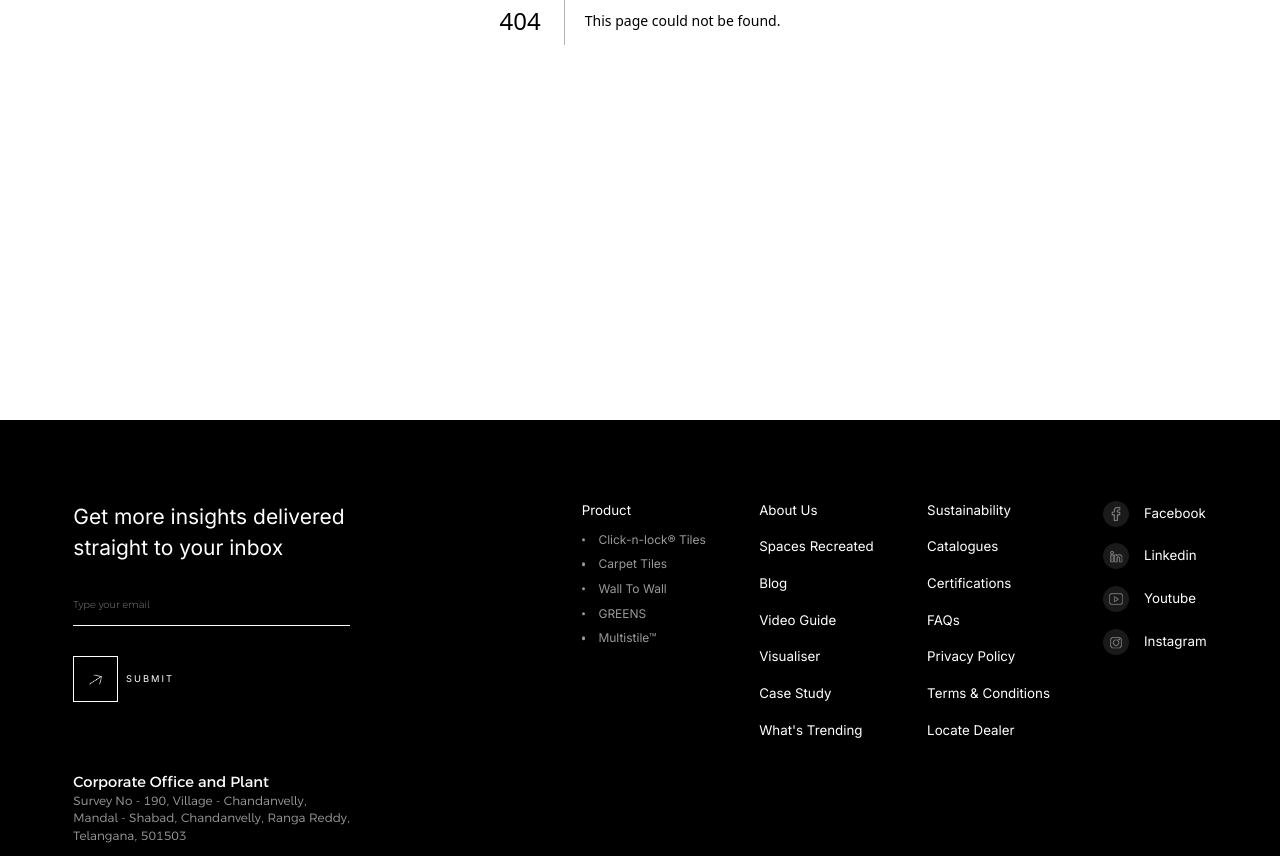
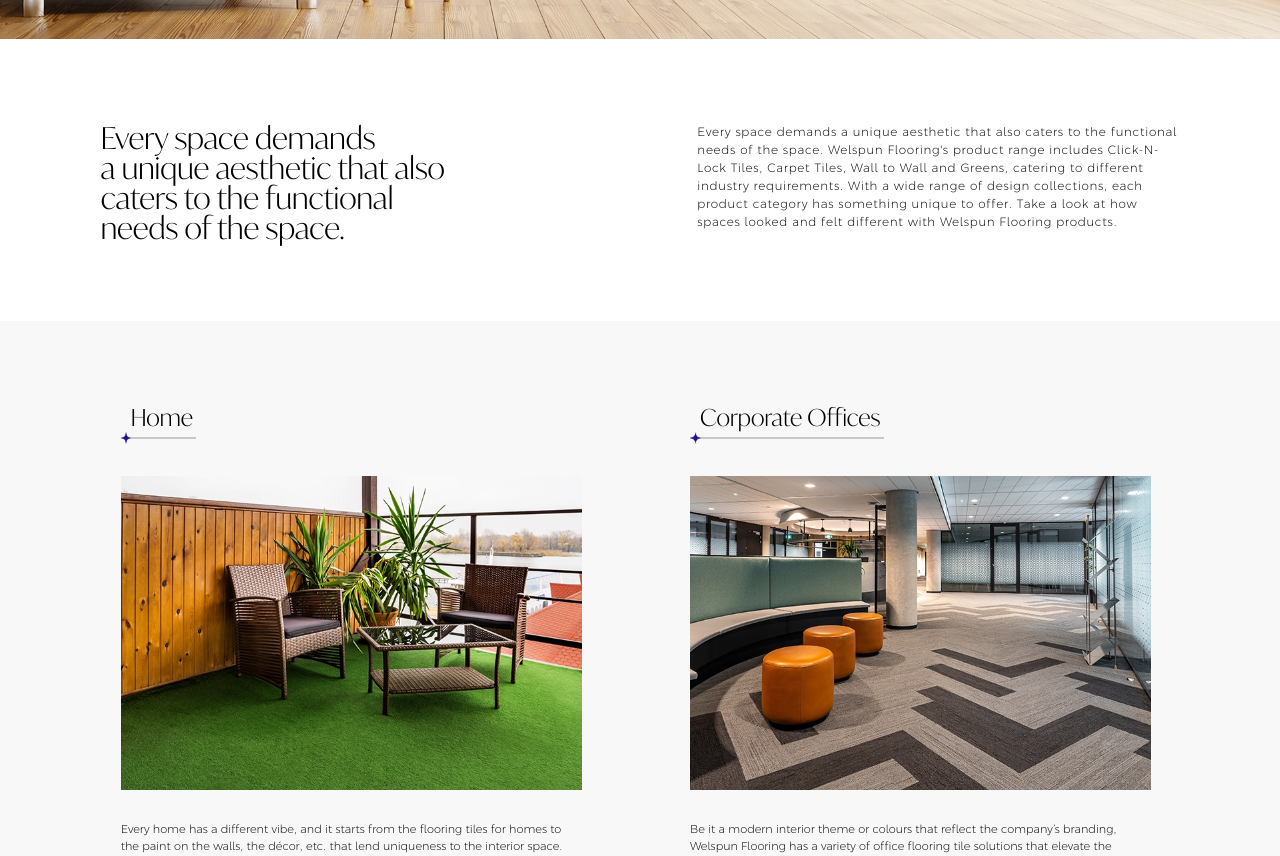
Before and after one commit to webmaffia/welspunflooring-frontend, a Next.js app: page /applications in a window 1280 px wide. Before the commit this address had no page. Shown: the part 380-1236 px from the top of the page. Built offline with nearby package versions, Linux system fonts and the light colour scheme.

Commit message:
application up

```diff
--- /dev/null
+++ b/src/app/applications/page.js
@@ -0,0 +1,77 @@
+import Image from 'next/image';
+import Link from 'next/link';
+import PartnerSection from '../component/homepage/partners';
+import ContactForm from '../component/homepage/contactus';
+
+export default function ApplicationPage() {
+  return (
+    <div className="application_wrapper">
+      <section className="banner inner_banner">
+        <picture>
+          <source media="(max-width:540px)" srcSet="/images/app/banner_mob.webp" />
+          <Image src="/images/app/banner.webp" alt="Banner" width={1920} height={472} />
+        </picture>
+        <div className="inner_content">
+          <h1 className="banner_heading">Versatile products <br />& designs.</h1>
+          <div className="banner_sub_heading">Suitable for different spaces.</div>
+        </div>
+      </section>
+
+      <section data-section="about_app" className="about_app">
+        <div className="products_container">
+          <div className="section_container">
+            <h2 className="subtitle_45">
+              Every space demands <br />
+              a unique aesthetic that also <br />
+              caters to the functional <br />
+              needs of the space.
+            </h2>
+          </div>
+          <div className="about_right_container">
+            <p>
+              Every space demands a unique aesthetic that also caters to the functional needs of the space.
+              Welspun Flooring's product range includes Click-N-Lock Tiles, Carpet Tiles, Wall to Wall and Greens,
+              catering to different industry requirements. With a wide range of design collections, each product
+              category has something unique to offer. Take a look at how spaces looked and felt different with
+              Welspun Flooring products.
+            </p>
+          </div>
+        </div>
+      </section>
+
+      <section className="app_detail">
+        {[
+          { title: "Home", imgSrc: "/images/app/detail/img-1.webp", desc: "Every home has a different vibe, and it starts from the flooring tiles for homes to the paint on the walls, the décor, etc. that lend uniqueness to the interior space. When it’s about tiles for homes, Welspun flooring offers flooring solutions for different spaces. Be it living room floor tiles, floor tiles for balcony and terrace areas, or flooring tiles for other rooms, Welspun Flooring offers one of the best flooring for house solutions. These include interlocking tiles for flooring like Click-N-Lock Tiles, Wall to Wall Carpet for a plush, cozy, and well-designed space to Greens that are much like real grass for terrace areas and timeout spaces. Take a look at how Welspun flooring solutions have elevated the look and feel of different homes. If you’d like to see how our products would look in your space, visit here.", link: "#" },
+          { title: "Corporate Offices", imgSrc: "/images/app/detail/img-2.webp", desc: "Be it a modern interior theme or colours that reflect the company’s branding, Welspun Flooring has a variety of office flooring tile solutions that elevate the experience of the space. These flooring solutions offer several features that are made keeping in mind different office spaces. You can choose from a wide collection of office carpet flooring designs that are made using highly resilient fibres, are easy to install and maintain. These office carpet tiles are also stain-resistant, anti-microbial and have comfortile backingTM that offers extra levels of acoustic and ergonomic support. You can preview Welspun Carpet tiles for office spaces using our visualizer to will help you shortlist the design that works best for you.", link: "#" },
+          { title: "Hotels", imgSrc: "/images/app/detail/img-3.webp", desc: "Hotels are spaces that reflect luxury, comfort, aesthetics, and more! How many times have you noticed hotel flooring and took out your phone for a quick photograph? Depending on the type of hotel - luxury, heritage, budget, etc. you’d come across different types of hotel flooring that range from classic woody themes to more heritage-looking tiles to carpets that exude panache. Welspun Flooring solutions like Wall to Wall carpets, Carpet Tiles, Greens and even Click-N-Lock tiles are a great option for you to explore for different areas of the hotel. To get inspired by more hotel flooring ideas, use our visualiser to see which of our designs works in your favour for your hotel flooring.", link: "#" },
+          { title: "Restaurants", imgSrc: "/images/app/detail/img-4.webp", desc: "A space that ideally should remind you of mouthwatering food and ambiance that one would love to revisit time and again! It is most often the attention to detail that leaves a lasting impression with those who walk into restaurants. Have you caught yourself noticing restaurant flooring tiles and appreciated something unique? Restaurant flooring design without fail adds a lot to the experience. The background in many food photography moments, and moments where families and friends are captured, restaurant floor tile designs have a big role to play. Welspun Flooring solutions have made their way into many restaurants with their features and designs. Be it Click-N-Lock tiles – Wood style, Stone style or any other, Carpet tiles, Wall to Wall carpets, Greens or MultiStile, we have many design and flooring choices for you. View it in your space through our visualiser and help yourself with the product and design that matches your sensibilities.", link: "#" },
+          { title: "Schools", imgSrc: "/images/app/detail/img-5.webp", desc: "Schools are places with mostly heavy footfall, with children being themselves - staining floors, sitting on them, running/ walking around, etc. This makes it important to choose the right products that are safe and maintain hygiene. Flooring products that offer acoustic absorption can also be a suitable choice for flooring solutions in schools. Welspun Flooring offers a range of flooring products to meet different requirements in terms of features and designs. Click on our visualiser to find the befitting flooring product for your school space and make the right choice", link: "#" },
+          { title: "Events & Exhibitions", imgSrc: "/images/app/detail/img-6.webp", desc: "Events and exhibitions can mean tighter timelines, quick turnarounds, professional aesthetics, and designs that are in tune with a pre-decided theme. Out of the many flooring solutions, Welspun Flooring’s Wall to Wall Carpet or commonly called Broadloom Carpets make it easy to cover event and exhibition space: there are many design options to choose from. Features like - it being colourfast to light, stain retardant, offering sound insulation, heat insulation, anti-flammability, etc. and that it is made for moderate to heavy footfall while being easy to maintain can prove it to be the ideal option for such spaces. If you want to take a look at our products and the design collection, use our visualiser to shortlist your favorite flooring product.", link: "#" },
+          { title: "Gyms & Recreational Areas", imgSrc: "/images/app/detail/img-7.webp", desc: "Places where gym training and other forms of recreational activities take place do need specific kinds of flooring. Gym flooring would need to be durable and ready for moderate to heavy footfall, gym flooring tiles with cushioning would be preferred along with acoustic features. When shortlisting gym flooring options, hygiene and easy maintenance should also be considered. For those browsing mat flooring for gym, gym rubber flooring, rubber tiles for recreational areas, take a look at Welspun Flooring solutions. Our products like Wall to Wall carpets, Carpet Tiles, Greens, etc are packed with features that cater to gyms & recreational areas. Take a look at our product and design collection to know more about the flooring solution that suits your space or virtually see which of our products looks the best in your space using our visualiser.", link: "#" },
+          { title: "Others", imgSrc: "/images/app/detail/img-8.webp", desc: "Welspun flooring products offer several features that work in favour of different spaces. If the space you are looking for is not mentioned above, get in touch with us to know more about how Welspun Flooring can meet the requirements of your space. You may also begin by exploring our flooring products like Click-N-Lock Tiles – Wood & Stone, Wall to Wall Carpets, Carpet Tiles, MultiStile and Greens. Our visualiser will help you see how the shortlisted Welspun product looks in your space, and our budget calculator will help you get a fair quote. Feel free to get in touch with us today!", link: "#" },
+          // Add more categories as needed
+        ].map((item, index) => (
+          <div key={index} className="app_detail__container">
+            <div className="app_title">
+              <div className="subtitle_35">{item.title}</div>
+              <div className="border_diamond"></div>
+            </div>
+            <Image src={item.imgSrc} alt={item.title} width={692} height={471} />
+            <p>{item.desc}</p>
+            <Link href={item.link} className="view_link purpleBg">
+              <div className="link_cta">
+                <div className="arrow_bg">
+                  <Image src="/images/icons/arrow-2.webp" alt="Arrow" width={20} height={17} />
+                </div>
+                <span>EXPLORE MORE</span>
+              </div>
+            </Link>
+          </div>
+        ))}
+      </section>
+
+      <PartnerSection />
+      <ContactForm />
+    </div>
+  );
+}
--- a/src/app/component/layout/menu.js
+++ b/src/app/component/layout/menu.js
@@ -79,7 +79,7 @@ const Menu = () => {
             </ul>
           </div>
         </li>
-        <li><Link href="/application" className="border_link">APPLICATIONS</Link></li>
+        <li><Link href="/applications" className="border_link">APPLICATIONS</Link></li>
         <li><Link href="/about-us" className="border_link">ABOUT WELSPUN FLOORING</Link></li>
         <li><Link href="/blog" className="border_link">BLOG</Link></li>
         <li>
```
